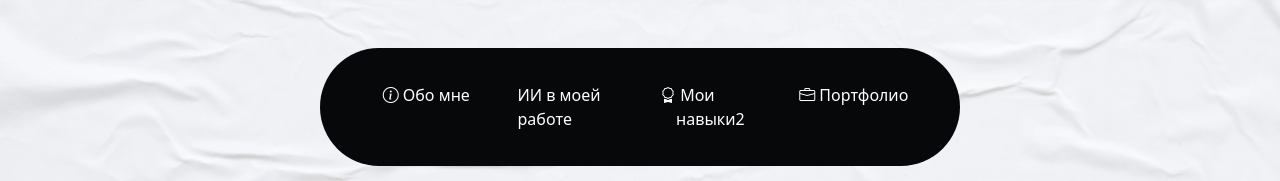
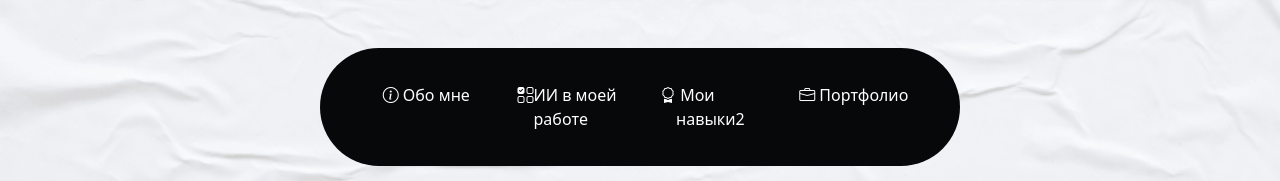
Before and after one commit to jenk293/KPM2024, a plain HTML site: page index.html in a window 1280 px wide. Shown: the top 181 px of the page. Drawn offline with Linux system fonts and the light colour scheme; files whose address does not match are found by name.

Commit message:
Update index.html

```diff
--- a/index.html
+++ b/index.html
@@ -17,7 +17,7 @@
               ><i class="bi bi-info-circle"></i>&nbspОбо мне</a
             >
             <a href="#" class="col-3"
-              ><i class="bi bi-ui-checks-gri"></i>ИИ в моей работе</a
+              ><i class="bi bi-ui-checks-grid"></i>ИИ в моей работе</a
             >
             <a href="#skills" class="col-3"
               ><i class="bi bi-award"></i>&nbspМои навыки2</a
```
